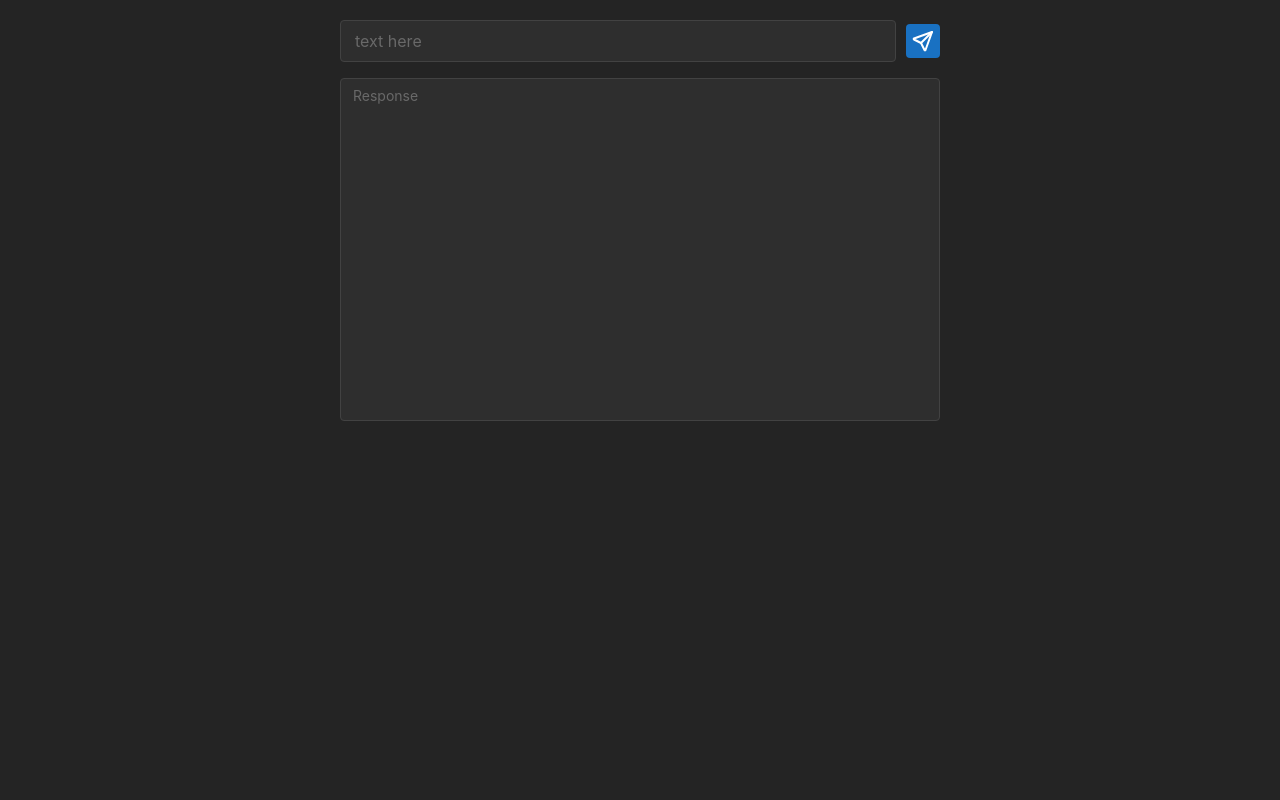
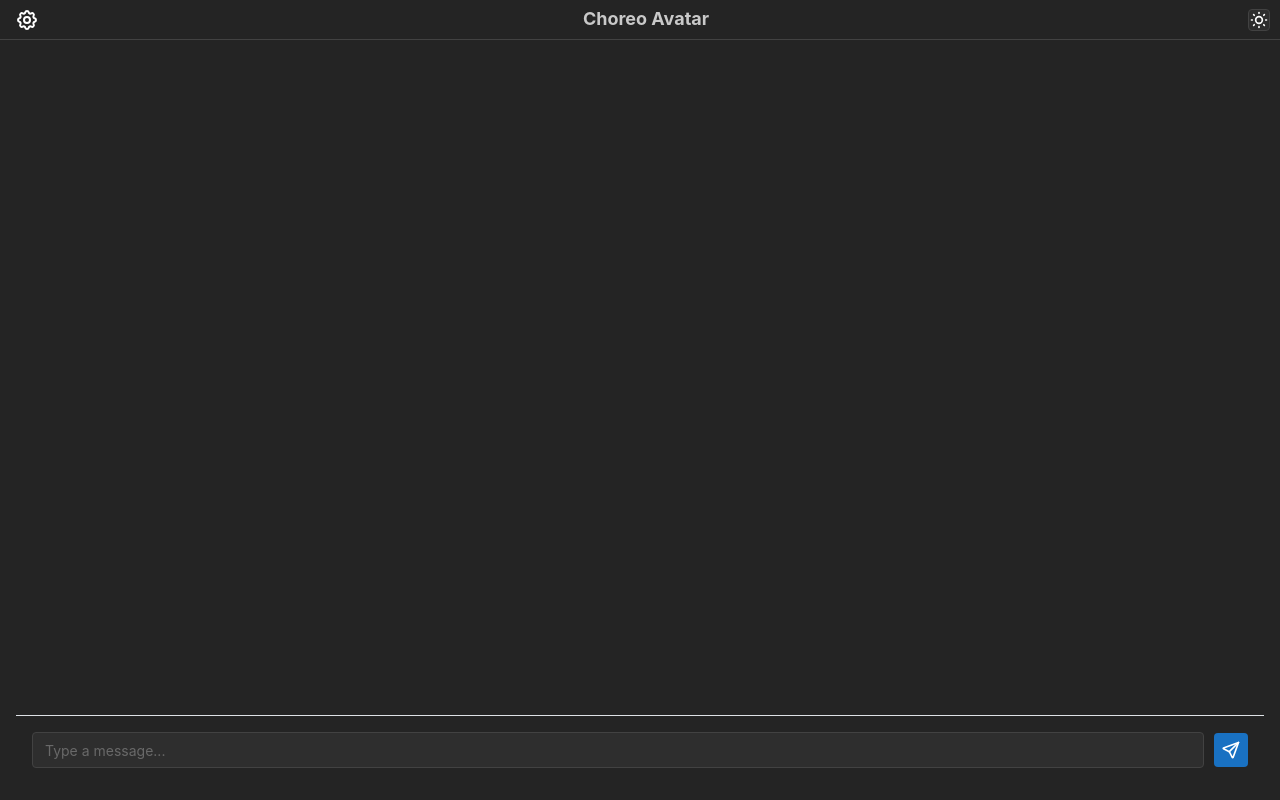
Before and after one commit to dhruvked/temp-prompt-tester, a Next.js app in the folder apps/web/: page / in a window 1280 px wide. Built offline with nearby package versions, Linux system fonts and the light colour scheme.

Commit message:
scrollable prompts

```diff
--- /dev/null
+++ b/apps/web/src/api/helpers.ts
@@ -0,0 +1,25 @@
+const getResponse = async (
+  messages: any[],
+  id: string,
+  session_id: string,
+  accountId: string
+) => {
+  const response = await fetch(
+    `${process.env.NEXT_PUBLIC_API_URL}/api/getResponse7`,
+    {
+      method: "POST",
+      headers: { "Content-Type": "application/json" },
+      body: JSON.stringify({
+        input: messages,
+        id,
+        session_id,
+        accountId,
+      }),
+    }
+  );
+
+  if (!response.ok) throw new Error("Failed to get response");
+  return response.json();
+};
+
+export { getResponse };
--- a/apps/web/src/app/page.tsx
+++ b/apps/web/src/app/page.tsx
@@ -1,228 +1,193 @@
 "use client";
 import {
+  ActionIcon,
+  AppShell,
+  AppShellHeader,
+  AppShellMain,
+  Button,
   Group,
-  Center,
   Stack,
-  Input,
-  ActionIcon,
-  Textarea,
   Text,
-  Button,
-  Checkbox,
-  Rating,
+  TextInput,
+  useMantineColorScheme,
   Paper,
+  ScrollArea,
+  Tabs,
 } from "@mantine/core";
-import { IconSend } from "@tabler/icons-react";
+import {
+  IconArrowLeft,
+  IconSun,
+  IconMoon,
+  IconSend,
+  IconBookmark,
+  IconSettings,
+} from "@tabler/icons-react";
+import { useRouter } from "next/navigation";
 import { useState, useRef, useEffect } from "react";
+import { getResponse } from "@/api/helpers";
 
-async function getResponse(text: string) {
-  const session_id = crypto.randomUUID();
-  const input = [
-    {
-      role: "developer",
-      content: [{ type: "input_text", text }],
-    },
-  ];
+type Message = {
+  role: "developer" | "assistant";
+  content: [{ type: "input_text" | "output_text"; text: string }];
+};
 
-  const response = await fetch(
-    `${process.env.NEXT_PUBLIC_API_URL}/api/getResponse7`,
-    {
-      method: "POST",
-      headers: { "Content-Type": "application/json" },
-      body: JSON.stringify({
-        input,
-        id: "3e532144-2181-48eb-be56-66edc3bab9dd",
-        session_id,
-        accountId: "435f83e7-6361-4d99-8bdf-12ea1328f0c7",
-      }),
-    }
-  );
-  const data = await response.json();
-  return data;
-}
+export default function ChatPage() {
+  const router = useRouter();
+  const { colorScheme, toggleColorScheme } = useMantineColorScheme({
+    keepTransitions: true,
+  });
+  const [messages, setMessages] = useState<Message[]>([]);
+  const [isSettingsOpen, setIsSettingsOpen] = useState(false);
+  const [loading, setLoading] = useState(false);
+  const [session_id] = useState(() => crypto.randomUUID());
+  const viewport = useRef<HTMLDivElement>(null);
+  const [input, setInput] = useState("");
 
-async function storeFeedback(
-  messageId: string,
-  feedback: {
-    accuracy: number;
-    comments: string;
-    idealAnswer: string;
-    isUseful: boolean;
-  }
-) {
-  const response = await fetch(
-    `${process.env.NEXT_PUBLIC_API_URL}/api/storeFeedback`,
-    {
-      method: "POST",
-      headers: { "Content-Type": "application/json" },
-      body: JSON.stringify({ messageId, feedback }),
-    }
-  );
-  const data = await response.json();
-  return data;
-}
+  const scrollToBottom = () =>
+    viewport.current?.scrollTo({
+      top: viewport.current.scrollHeight,
+      behavior: "smooth",
+    });
 
-export default function Home() {
-  const [input, setInput] = useState("");
-  const [response, setResponse] = useState("");
-  const [isLoading, setIsLoading] = useState(false);
-  const [elapsedTime, setElapsedTime] = useState(0);
-  const [showFeedback, setShowFeedback] = useState(false);
-  const [isSavingFeedback, setIsSavingFeedback] = useState(false);
-  const [messageId, setMessageId] = useState<string | null>(null);
-  const [accuracy, setAccuracy] = useState(0);
-  const [comments, setComments] = useState("");
-  const [idealAnswer, setIdealAnswer] = useState("");
-  const [isUseful, setIsUseful] = useState(false);
-  const intervalRef = useRef<NodeJS.Timeout | null>(null);
+  useEffect(scrollToBottom, [messages]);
 
   const handleSend = async () => {
-    if (!input.trim()) return;
-    setIsLoading(true);
-    setElapsedTime(0);
-    setShowFeedback(false);
+    if (!input.trim() || loading) return;
+    const userMessage: Message = {
+      role: "developer",
+      content: [{ type: "input_text", text: input }],
+    };
 
-    intervalRef.current = setInterval(() => {
-      setElapsedTime((prev) => prev + 0.1);
-    }, 100);
+    let updatedMessages = [...messages, userMessage];
+    setMessages(updatedMessages);
+    setInput("");
+    setLoading(true);
 
     try {
-      const result = await getResponse(input);
-      setResponse(result.text);
-      setMessageId(result.messageId);
-      setInput("");
-    } catch (err) {
-      console.error(err);
+      const response = await getResponse(
+        updatedMessages,
+        "3e532144-2181-48eb-be56-66edc3bab9dd",
+        session_id,
+        "435f83e7-6361-4d99-8bdf-12ea1328f0c7"
+      );
+
+      const assistantMessage: Message = {
+        role: "assistant",
+        content: [{ type: "output_text", text: response.text }],
+      };
+
+      updatedMessages = [...updatedMessages, assistantMessage];
+      setMessages(updatedMessages);
+    } catch (error) {
+      console.error("Error:", error);
     } finally {
-      if (intervalRef.current) {
-        clearInterval(intervalRef.current);
-      }
-      setIsLoading(false);
+      setLoading(false);
     }
   };
 
-  const handleSubmitFeedback = async () => {
-    if (!messageId) return;
-    setIsSavingFeedback(true);
-
-    try {
-      await storeFeedback(messageId, {
-        accuracy,
-        comments,
-        idealAnswer,
-        isUseful,
-      });
-      setShowFeedback(false);
-      setAccuracy(0);
-      setComments("");
-      setIdealAnswer("");
-      setIsUseful(false);
-    } catch (err) {
-      console.error(err);
-    } finally {
-      setIsSavingFeedback(false);
-    }
-  };
-
-  const handleKeyPress = (e: React.KeyboardEvent<HTMLInputElement>) => {
-    if (e.key === "Enter" && !isLoading) {
-      handleSend();
-    }
-  };
-
-  useEffect(() => {
-    return () => {
-      if (intervalRef.current) {
-        clearInterval(intervalRef.current);
-      }
-    };
-  }, []);
-
   return (
-    <Center h="100vh">
-      <Stack align="stretch" w={600} h="100%" pt="lg" pb="lg">
-        <Group gap="xs">
-          <Input
-            size="md"
-            placeholder="text here"
-            value={input}
-            onChange={(e) => setInput(e.target.value)}
-            onKeyPress={handleKeyPress}
-            style={{ flex: 1 }}
-          />
-          <ActionIcon size="lg" onClick={handleSend} loading={isLoading}>
-            <IconSend />
+    <AppShell padding="md" header={{ height: 40 }}>
+      <AppShellHeader>
+        <Group h="100%" justify="space-between" px="xs" align="center">
+          <ActionIcon
+            onClick={() => setIsSettingsOpen(!isSettingsOpen)}
+            variant="transparent"
+            c="white"
+            size="lg"
+            style={{
+              transform: isSettingsOpen ? "rotate(180deg)" : "rotate(0deg)",
+              transition: "transform 0.3s ease",
+            }}
+          >
+            <IconSettings size={24} />
+          </ActionIcon>
+          <Text
+            fw={700}
+            size="lg"
+            onClick={() => router.back()}
+            style={{ cursor: "pointer" }}
+          >
+            Choreo Avatar
+          </Text>
+          <ActionIcon
+            variant="default"
+            onClick={() => toggleColorScheme()}
+            size="sm"
+            suppressHydrationWarning
+          >
+            {colorScheme === "dark" ? (
+              <IconSun size={20} />
+            ) : (
+              <IconMoon size={20} />
+            )}
           </ActionIcon>
         </Group>
-        {isLoading && (
-          <Text size="sm" c="dimmed">
-            Loading... {elapsedTime.toFixed(1)}s
-          </Text>
-        )}
-        <Textarea
-          placeholder="Response"
-          minRows={15}
-          autosize
-          maxRows={25}
-          readOnly
-          value={response}
-        />
-        {response && !showFeedback && (
-          <Button onClick={() => setShowFeedback(true)} variant="light">
-            Give Feedback
-          </Button>
-        )}
+      </AppShellHeader>
+      <AppShellMain
+        style={{
+          display: "flex",
+          flexDirection: "column",
+          height: "calc(100vh - 40px)",
+        }}
+      >
+        <ScrollArea flex={1} viewportRef={viewport} px="md">
+          <Stack gap="sm" py="md">
+            {messages.map((msg, index) => (
+              <Paper
+                key={index}
+                p="sm"
+                radius="md"
+                bg={msg.role === "developer" ? "blue" : "gray"}
+                style={{
+                  alignSelf:
+                    msg.role === "developer" ? "flex-end" : "flex-start",
+                  maxWidth: "70%",
+                }}
+              >
+                <Text c="white" size="sm">
+                  {msg.content[0].text}
+                </Text>
+              </Paper>
+            ))}
+            {loading && (
+              <Paper
+                p="sm"
+                radius="md"
+                bg="gray"
+                style={{ alignSelf: "flex-start", maxWidth: "70%" }}
+              >
+                <Text c="white" size="sm">
+                  ...
+                </Text>
+              </Paper>
+            )}
+          </Stack>
+        </ScrollArea>
 
-        {showFeedback && (
-          <Paper p="md" radius="md" bg="black">
-            <Stack gap="md">
-              <div>
-                <Text size="sm" fw={500} mb="xs">
-                  Accuracy
-                </Text>
-                <Rating value={accuracy} onChange={setAccuracy} />
-              </div>
-
-              <Textarea
-                label="Comments"
-                placeholder="Additional comments..."
-                value={comments}
-                onChange={(e) => setComments(e.target.value)}
-                minRows={2}
-              />
-
-              <Textarea
-                label="Ideal Answer"
-                placeholder="What would be a better response?"
-                value={idealAnswer}
-                onChange={(e) => setIdealAnswer(e.target.value)}
-                minRows={2}
-              />
-
-              <Checkbox
-                label="Like?"
-                checked={isUseful}
-                onChange={(e) => setIsUseful(e.currentTarget.checked)}
-              />
-
-              <Group justify="flex-end">
-                <Button
-                  variant="default"
-                  onClick={() => setShowFeedback(false)}
-                >
-                  Cancel
-                </Button>
-                <Button
-                  onClick={handleSubmitFeedback}
-                  loading={isSavingFeedback}
-                >
-                  Submit Feedback
-                </Button>
-              </Group>
-            </Stack>
-          </Paper>
-        )}
-      </Stack>
-    </Center>
+        <Stack
+          gap="md"
+          p="md"
+          style={{ borderTop: "1px solid var(--mantine-color-gray-3)" }}
+        >
+          <Group gap="xs">
+            <TextInput
+              flex={1}
+              placeholder="Type a message..."
+              value={input}
+              onChange={(e) => setInput(e.target.value)}
+              onKeyDown={(e) => e.key === "Enter" && handleSend()}
+            />
+            <ActionIcon
+              size="lg"
+              onClick={() => handleSend()}
+              disabled={loading}
+              title="Send message"
+            >
+              <IconSend size={20} />
+            </ActionIcon>
+          </Group>
+        </Stack>
+      </AppShellMain>
+    </AppShell>
   );
 }
```
Also changed, not shown: apps/web/src/api/getResponse.ts (deleted, +0 -19 lines).
